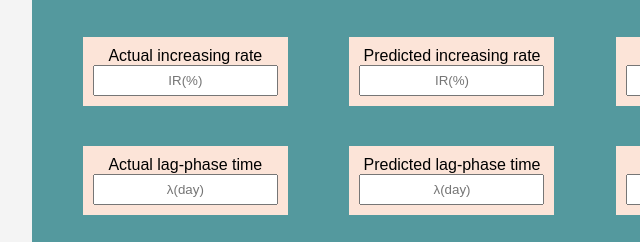
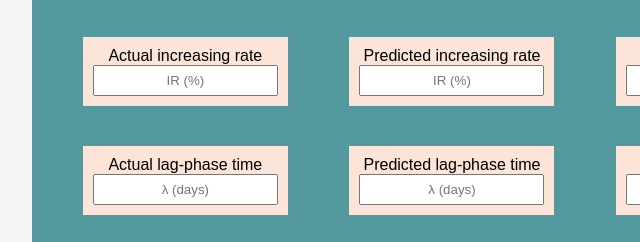
Before and after one commit to gjy111-seu/GUI-for-ML-in-AD, a plain HTML site: page index.html in a window 1280 px wide. Shown: the part 542-784 px from the top of the page, 188-828 px from the left. Drawn offline with nearby package versions, Linux system fonts and the light colour scheme.

Commit message:
Update index.html

```diff
--- a/index.html
+++ b/index.html
@@ -178,10 +178,10 @@ const vm = new Vue({
           'Temperature (AD,°C)','Initial pH (AD)'],
     A: [],
     Astr: ['','Predicted biomethane yield','Predicted increasing rate','Predicted lag-phase time'],
-    Aplace: ['','BMY (mL/g VS)','IR(%)','λ(day)'],
+    Aplace: ['','BMY (mL/g VS)','IR (%)','λ (days)'],
     B: [],
     Bstr:['','Actual biomethane yield','Actual increasing rate','Actual lag-phase time'],
-    Bplace: ['','BMY (mL/g VS)','IR(%)','λ(day)'],
+    Bplace: ['','BMY (mL/g VS)','IR (%)','λ (days)'],
     C: [],
     Cstr:['','Predicted error (BMY)','Predicted error (IR)','Predicted error (λ)'],
     Cplace:['','Predicted error (%)','Predicted error (%)','Predicted error (%)'],
```
